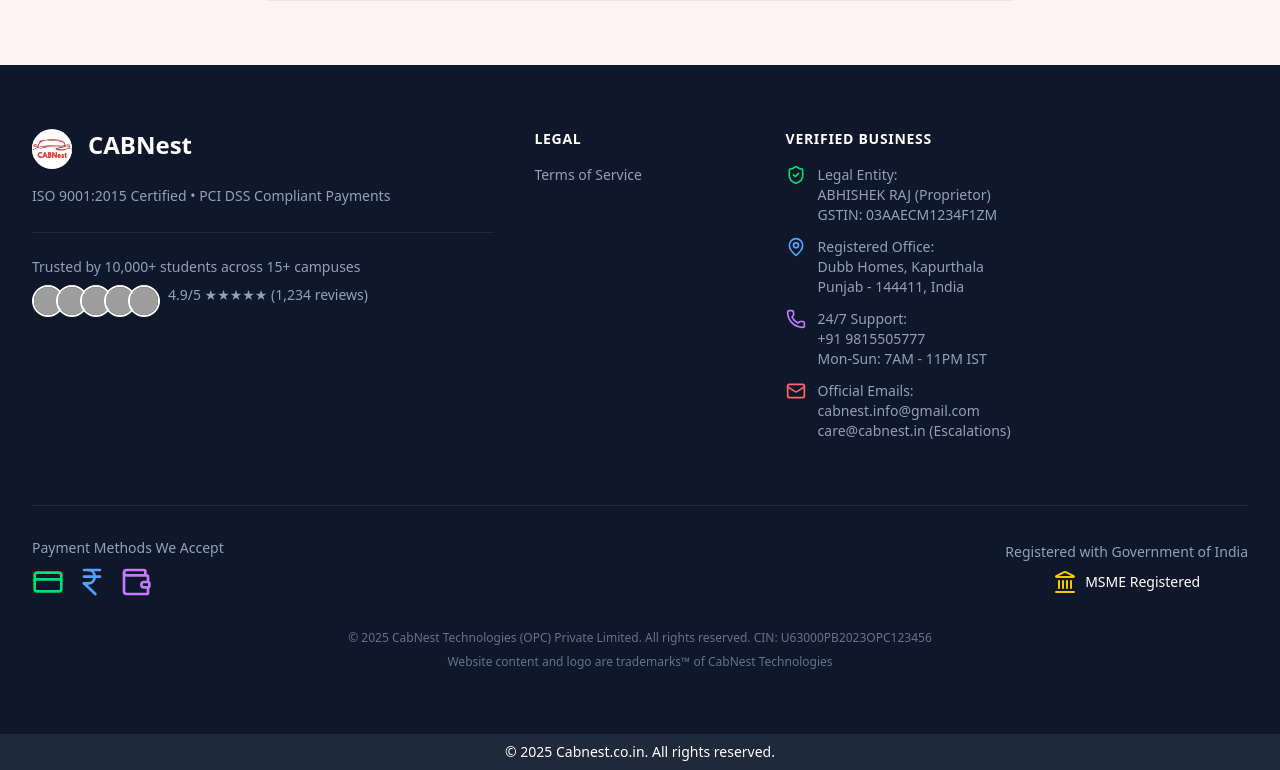
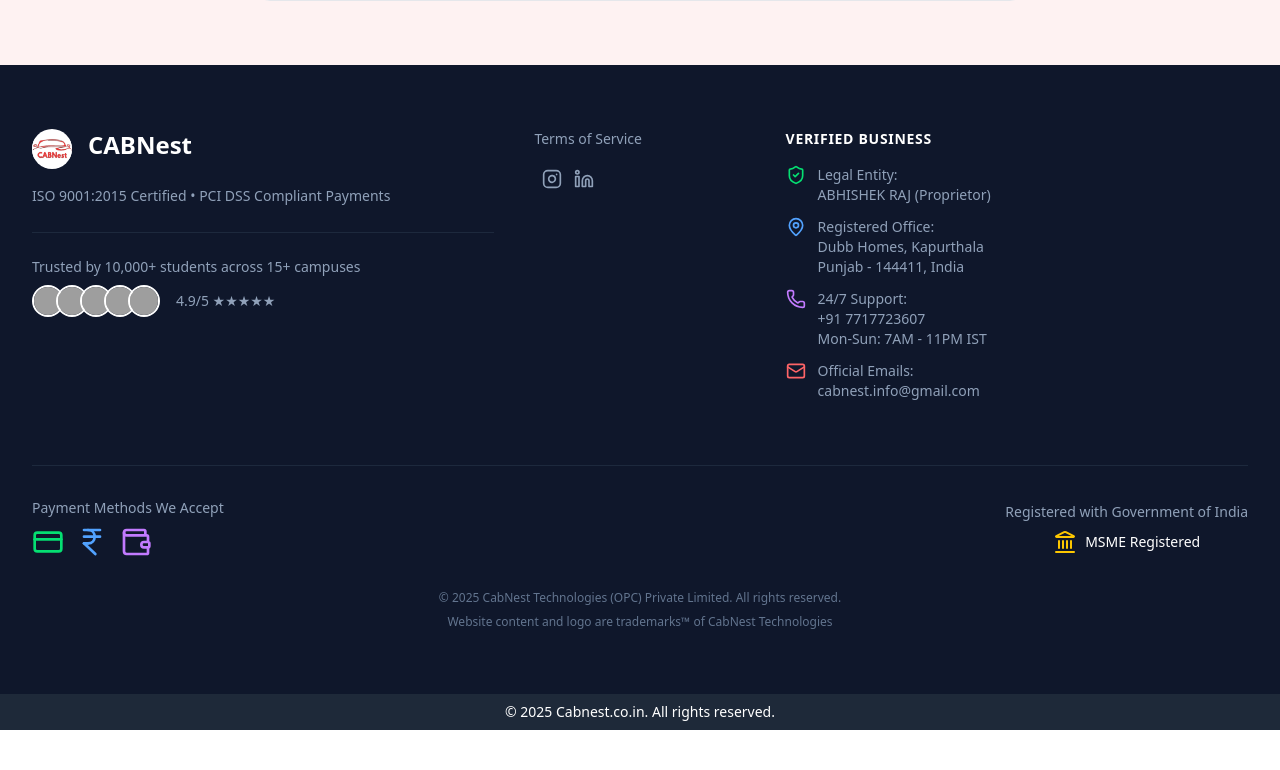
Before and after one commit to mneikoe/final_cabnest, a React (Vite) app in the folder client/: page / in a window 1280 px wide. Shown: the part 3891-4661 px from the top of the page. After the commit the page ends 4621 px from the top, so only its background shows below. Built offline with nearby package versions, Linux system fonts and the light colour scheme; grey boxes are pictures that could not be loaded.

Commit message:
nsnsnsnsn

```diff
--- a/client/src/components/BusCarousel.jsx
+++ b/client/src/components/BusCarousel.jsx
@@ -84,7 +84,7 @@
               className="flex flex-col sm:flex-row justify-center lg:justify-start gap-4 mb-10"
             >
               <a
-                href={`https://wa.me/9815505777?text=${encodeURIComponent(
+                href={`https://wa.me/7717723607?text=${encodeURIComponent(
                   whatsappMessage
                 )}`}
                 target="_blank"
--- a/client/src/components/LandingPage.jsx
+++ b/client/src/components/LandingPage.jsx
@@ -19,6 +19,8 @@
   IndianRupee,
   Wallet,
   Landmark,
+  Instagram,
+  Linkedin,
 } from "lucide-react";
 import "swiper/css";
 import "swiper/css/effect-coverflow";
@@ -433,7 +435,7 @@
                   </ul>
 
                   <a
-                    href={`https://wa.me/9815505777?text=Hi!%20I%20want%20to%20purchase%20the%20${plan.name}%20(₹${plan.price})`}
+                    href={`https://wa.me/7717723607?text=Hi!%20I%20want%20to%20purchase%20the%20${plan.name}%20(₹${plan.price})`}
                     target="_blank"
                     rel="noopener noreferrer"
                     className="bg-green-600 hover:bg-green-700 text-white px-6 py-3 rounded-lg font-medium flex items-center justify-center gap-2"
@@ -455,10 +457,10 @@
               <p>
                 Need help? WhatsApp us at{" "}
                 <a
-                  href="https://wa.me/9815505777"
+                  href="https://wa.me/7717723607"
                   className="text-blue-600 hover:underline"
                 >
-                  +91 98155 05777
+                  +91 7717723607
                 </a>
                 (9AM - 7PM)
               </p>
@@ -536,7 +538,7 @@
                 <p className="text-slate-400 text-sm mb-2">
                   Trusted by 10,000+ students across 15+ campuses
                 </p>
-                <div className="flex gap-2">
+                <div className="flex gap-4 items-center">
                   <div className="flex -space-x-2">
                     {[...Array(5)].map((_, i) => (
                       <img
@@ -547,18 +549,14 @@
                       />
                     ))}
                   </div>
-                  <div className="text-slate-400 text-sm">
-                    4.9/5 ★★★★★ (1,234 reviews)
-                  </div>
+
+                  <div className="text-slate-400 text-sm">4.9/5 ★★★★★</div>
                 </div>
               </div>
             </div>
 
             {/* Legal & Compliance */}
             <div>
-              <h4 className="text-sm font-semibold text-white mb-4 uppercase tracking-wider">
-                Legal
-              </h4>
               <ul className="space-y-2 text-slate-400 text-sm">
                 {[["Terms of Service", "/terms-and-conditions"]].map(
                   ([text, href]) => (
@@ -573,6 +571,24 @@
                   )
                 )}
               </ul>
+              <div className="flex mt-5 gap-3 ml-2">
+                <a
+                  href="https://instagram.com/yourprofile"
+                  target="_blank"
+                  rel="noopener noreferrer"
+                  className="text-slate-400 hover:text-white transition-colors"
+                >
+                  <Instagram className="w-5 h-5" />
+                </a>
+                <a
+                  href="https://linkedin.com/company/yourcompany"
+                  target="_blank"
+                  rel="noopener noreferrer"
+                  className="text-slate-400 hover:text-white transition-colors"
+                >
+                  <Linkedin className="w-5 h-5" />
+                </a>
+              </div>
             </div>
 
             {/* Contact & Verification */}
@@ -586,7 +602,6 @@
                   <div>
                     <p className="font-medium">Legal Entity:</p>
                     <p>ABHISHEK RAJ (Proprietor)</p>
-                    <p>GSTIN: 03AAECM1234F1ZM</p>
                   </div>
                 </div>
 
@@ -603,7 +618,7 @@
                   <Phone className="w-5 h-5 text-purple-400 flex-shrink-0" />
                   <div>
                     <p className="font-medium">24/7 Support:</p>
-                    <p>+91 9815505777</p>
+                    <p>+91 7717723607</p>
                     <p>Mon-Sun: 7AM - 11PM IST</p>
                   </div>
                 </div>
@@ -613,7 +628,6 @@
                   <div>
                     <p className="font-medium">Official Emails:</p>
                     <p>cabnest.info@gmail.com</p>
-                    <p>care@cabnest.in (Escalations)</p>
                   </div>
                 </div>
               </div>
@@ -649,7 +663,7 @@
             <div className="mt-8 text-center text-slate-500 text-xs">
               <p>
                 © {new Date().getFullYear()} CabNest Technologies (OPC) Private
-                Limited. All rights reserved. CIN: U63000PB2023OPC123456
+                Limited. All rights reserved.
               </p>
               <p className="mt-2">
                 Website content and logo are trademarks™ of CabNest Technologies
--- a/client/src/components/admin/PlansAdmin.jsx
+++ b/client/src/components/admin/PlansAdmin.jsx
@@ -67,8 +67,8 @@
     name: "",
   });
   const allowedLocations = [
-    "RamaMandi/DeepNagar",
-    "Phagwara",
+    "RamaMandi/Dakoha",
+    "DeepNagar/Phagwara(all locations)",
     "LawGate/HardasPur/Maheru/Chaheru/AGI",
   ];
 
--- a/client/src/components/admin/SlotManagement.jsx
+++ b/client/src/components/admin/SlotManagement.jsx
@@ -66,8 +66,8 @@
   const [selectedLocation, setSelectedLocation] = useState("Delhi");
   const [selectedDirection, setSelectedDirection] = useState("");
   const [locations] = useState([
-    "RamaMandi/DeepNagar",
-    "Phagwara",
+    "RamaMandi/Dakoha",
+    "DeepNagar/Phagwara(all locations)",
     "LawGate/HardasPur/Maheru/Chaheru/AGI",
   ]);
   const [editSlot, setEditSlot] = useState(null);
--- a/client/src/components/auth/Register.jsx
+++ b/client/src/components/auth/Register.jsx
@@ -47,8 +47,8 @@
   };
 
   const locations = [
-    "RamaMandi/DeepNagar",
-    "Phagwara",
+    "RamaMandi/Dakoha",
+    "DeepNagar/Phagwara(all locations)",
     "LawGate/HardasPur/Maheru/Chaheru/AGI",
   ];
 
--- a/client/src/components/student/Plans.jsx
+++ b/client/src/components/student/Plans.jsx
@@ -48,7 +48,7 @@
   }, []);
 
   const handleWhatsAppRedirect = (plan) => {
-    const phoneNumber = "9815505777";
+    const phoneNumber = "7717723607";
     const message = `Hi! I want to purchase the ${plan.name} (${plan.rides} rides) for ₹${plan.price}. Please guide me through the payment process.`;
     const whatsappUrl = `https://wa.me/${phoneNumber}?text=${encodeURIComponent(
       message
```
Also changed, not shown: 3 other files (tests, documents, lock files or other folders).
